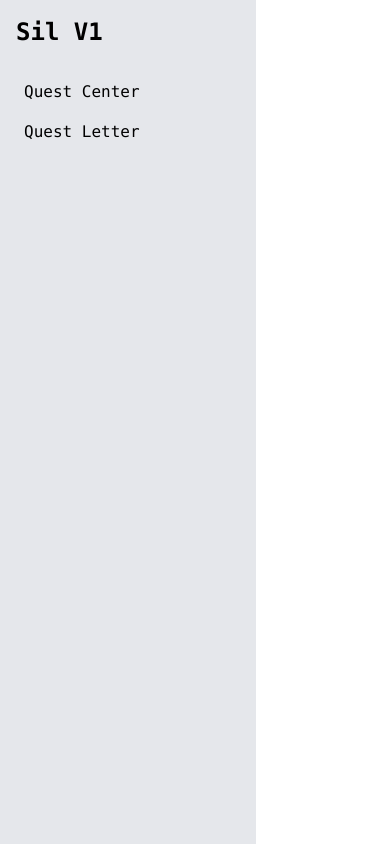
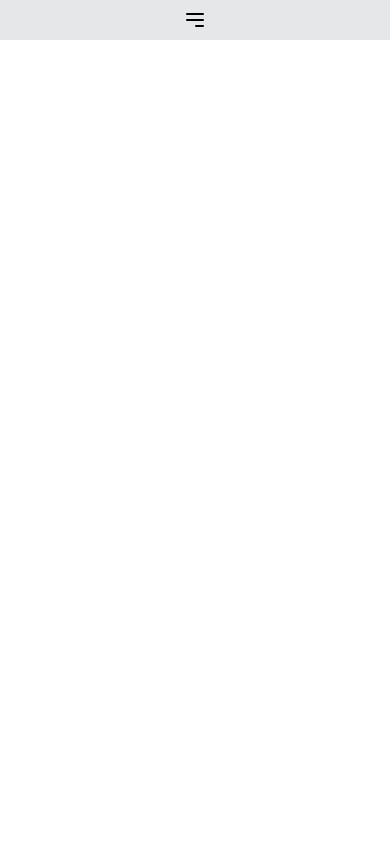
Before and after one commit to byte-8/silv1, a Next.js app: page / in a window 390 px wide. Built offline with nearby package versions, Linux system fonts and the light colour scheme.

Commit message:
responsif

```diff
--- a/app/components/sideBar.js
+++ b/app/components/sideBar.js
@@ -1,22 +1,86 @@
+"use client";
 import Link from "next/link";
+import { useState } from "react";
+
 export default function Sidebar() {
+  const [isOpen, setIsOpen] = useState(false);
+
+  const toggleDrop = () => {
+    setIsOpen(!isOpen);
+  };
+  const closeSidebar = () => {
+    setIsOpen(!isOpen);
+  };
+
   return (
-    <div className="bg-gray-200 text-black w-64 min-h-screen p-4">
+    <div>
+      <div className="md:hidden relative w-screen">
+        <button
+          onClick={toggleDrop}
+          className="md:hidden p-2 bg-gray-200 justify-items-center w-full"
+        >
+          <svg
+            className="w-6 h-6"
+            fill="none"
+            stroke="currentColor"
+            viewBox="0 0 24 24"
+            xmlns="http://www.w3.org/2000/svg"
+          >
+            <path
+              strokeLinecap="round"
+              strokeLinejoin="round"
+              strokeWidth="2"
+              d="M4 6h16M4 12h16m-7 6h7"
+            ></path>
+          </svg>
+        </button>
+      </div>
+
+      {isOpen && (
+        <div className="bg-gray-200 text-black w-full shadow-lg z-40 mb-10 md:hidden">
+          <h2 className="text-sm font-bold p-4 text-center">Sil V1</h2>
+          <ul>
+            <li>
+              <Link
+                href="../quest-center"
+                className="block hover:bg-gray-500 p-2 hover:text-white text-sm"
+                onClick={() => setIsOpen(false)} // Tutup dropdown saat diklik
+              >
+                Quest Center
+              </Link>
+            </li>
+            <li>
+              <Link
+                href="../quest-letter"
+                className="block hover:bg-gray-500 p-2 hover:text-white text-sm"
+                onClick={() => setIsOpen(false)} // Tutup dropdown saat diklik
+              >
+                Quest Letter
+              </Link>
+            </li>
+          </ul>
+        </div>
+      )}
+
+      <div className="hidden bg-gray-200 text-black w-64 min-h-screen md:flex md:flex-col md:px-5">
         <h2 className="text-2xl font-bold mb-6">Sil V1</h2>
         <ul>
           <Link
             href="../quest-center"
             className="block hover:bg-gray-500 p-2 rounded hover:text-white"
+            onClick={closeSidebar}
           >
             Quest Center
           </Link>
           <Link
             href="../quest-letter"
             className="block hover:bg-gray-500 p-2 rounded hover:text-white"
+            onClick={closeSidebar}
           >
             Quest Letter
           </Link>
         </ul>
       </div>
+    </div>
   );
 }
--- a/app/layout.js
+++ b/app/layout.js
@@ -4,9 +4,9 @@ import Sidebar from "./components/sideBar";
 export default function RootLayout({ children }) {
   return (
     <html lang="en">
-      <body className="flex bg-white ">
+      <body className="md:flex md:flex-row">
         <Sidebar />
-        <div className="flex-1 p-8 bg-white">{children}</div>
+        <div className="md:flex-1">{children}</div>
       </body>
     </html>
   );
--- a/app/quest-center/page.js
+++ b/app/quest-center/page.js
@@ -55,7 +55,7 @@ export default function QuestCenter({}) {
   };
 
   return (
-    <div className="h-auto w-3/4 shadow-lg p-10 mx-auto rounded">
+    <div className="h-auto w-2/3 shadow-sm p-10 mx-auto rounded mt-10">
       <h2>Pilih Quest</h2>
       <DropDown
         items={quest}
@@ -97,8 +97,10 @@ export default function QuestCenter({}) {
       )}
 
       {result && (
-        <div className="mt-4 p-4 bg-gray-100 rounded-md">
-          <h3 className="text-lg font-semibold">Hasil Perhitungan:</h3>
+        <div className="mt-4 p-4 bg-gray-100 rounded-md text-sm md:text-lg">
+          <h3 className="text-sm md:text-lg font-semibold">
+            Hasil Perhitungan:
+          </h3>
           <p>
             Banyak item yang dibutuhkan: {result.totIt}
             {result.totS > 0
@@ -111,7 +113,9 @@ export default function QuestCenter({}) {
           <p>Jumlah cegel yang didapat: {result.totCeg}</p>
         </div>
       )}
-      <p className="text-red-600 pt-5">*Limit quest setiap seal ps berbeda .</p>
+      <p className="text-red-600 pt-5 text-sm">
+        *Limit quest setiap seal ps berbeda .
+      </p>
     </div>
   );
 }
--- a/app/quest-letter/page.js
+++ b/app/quest-letter/page.js
@@ -60,7 +60,7 @@ export default function QuestCenter({}) {
   };
 
   return (
-    <div className="h-auto w-3/4 shadow-lg p-10 mx-auto rounded">
+    <div className="h-auto w-2/3 shadow-sm p-10 mx-auto rounded mt-10">
       <h2>Pilih Letter</h2>
       <DropDown
         items={quest}
@@ -102,8 +102,10 @@ export default function QuestCenter({}) {
       )}
 
       {result && (
-        <div className="mt-4 p-4 bg-gray-100 rounded-md">
-          <h3 className="text-lg font-semibold">Hasil Perhitungan:</h3>
+        <div className="mt-4 p-4 bg-gray-100 rounded-md text-sm md:text-lg">
+          <h3 className="text-sm md:text-lg font-semibold">
+            Hasil Perhitungan:
+          </h3>
           <p>
             Banyak item yang dibutuhkan: {result.totRes}
             {result.totS > 0
```
Lines whose indentation alone changed are shown as unchanged.
